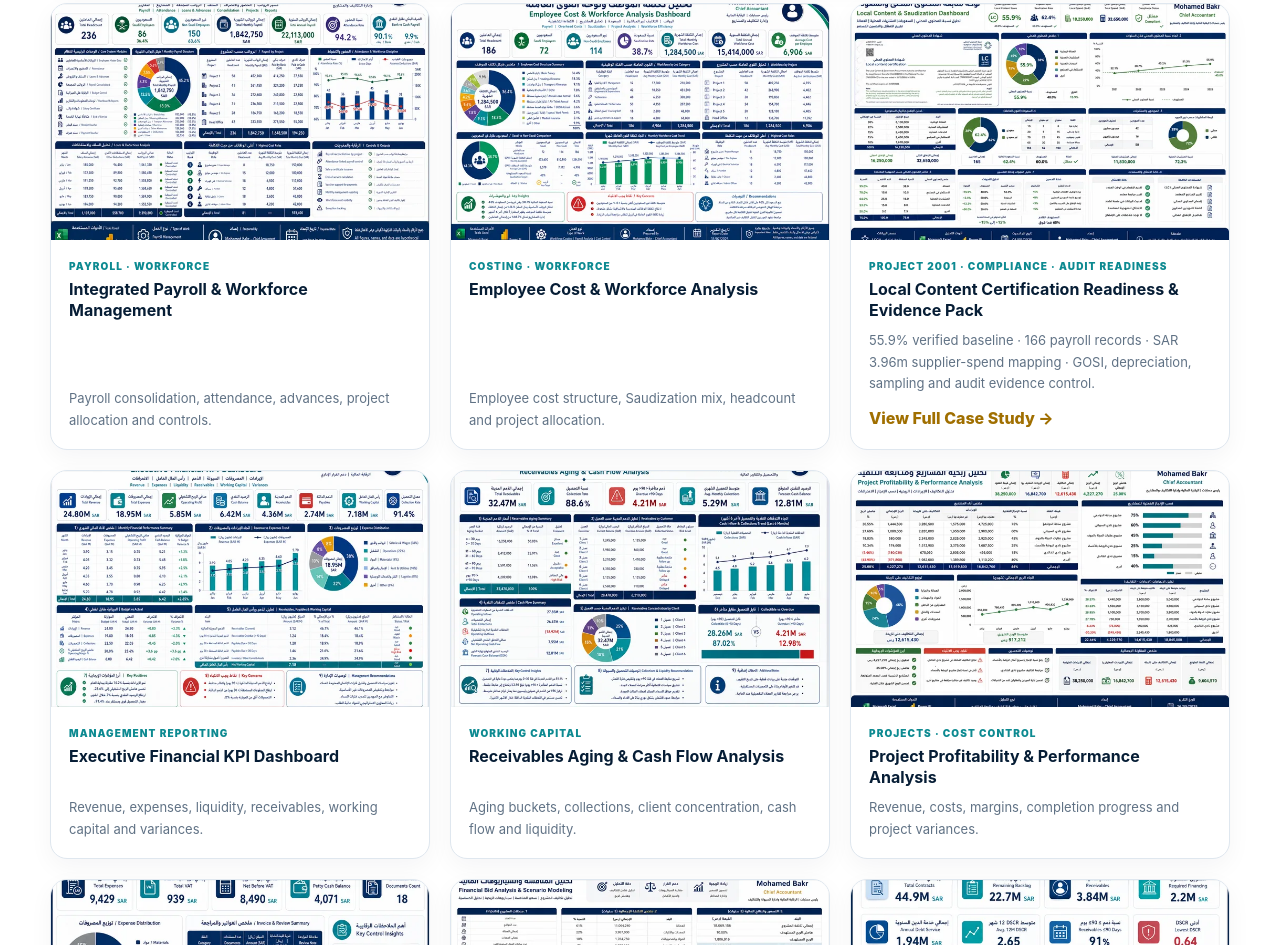
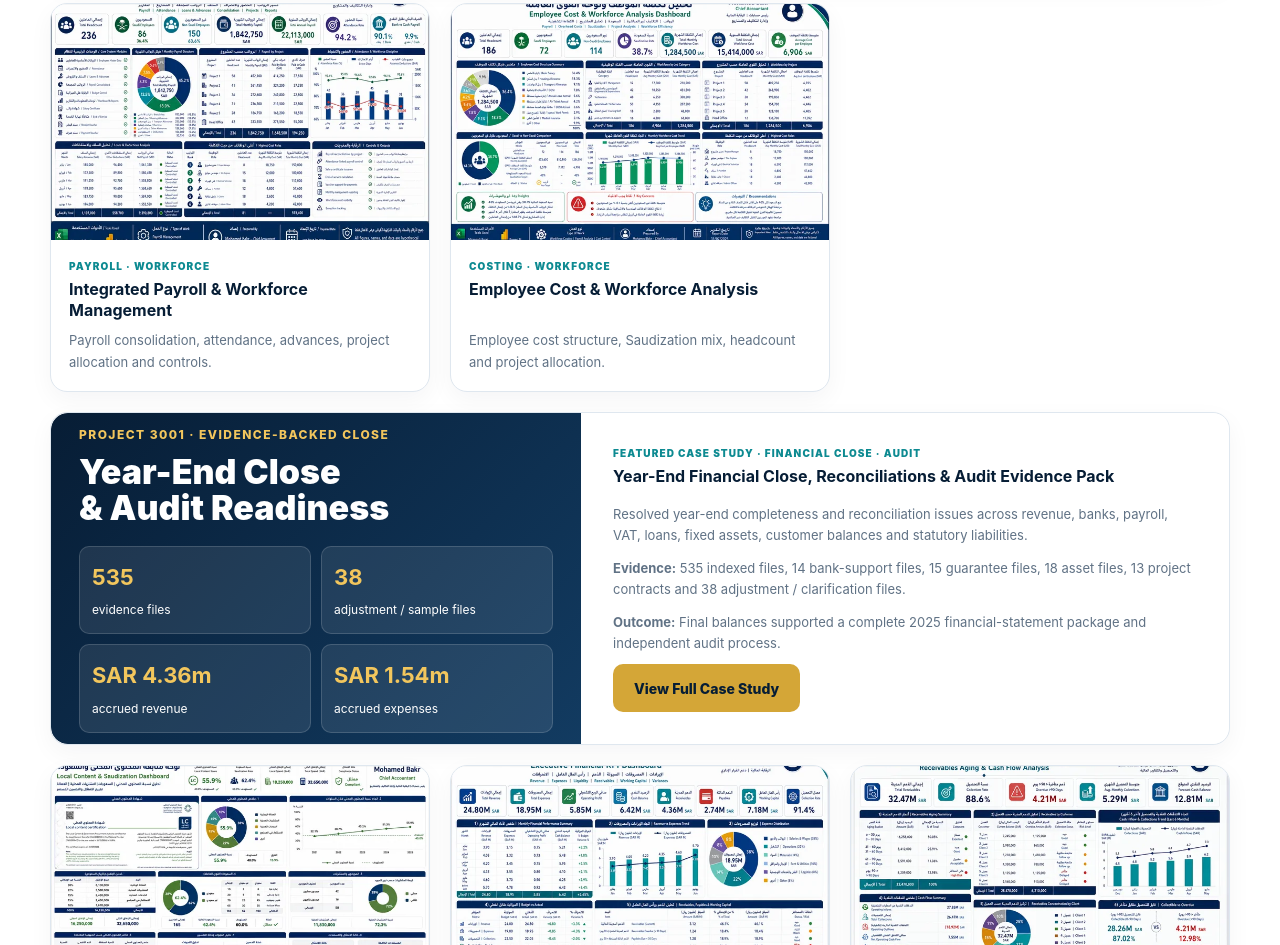
Before and after one commit to accbakr7-jpg/mohamed-bakr-portfolio, a plain HTML site: page index.html in a window 1280 px wide. Shown: the part 3194-4139 px from the top of the page. Drawn offline with Linux system fonts and the light colour scheme.

Commit message:
Add files via upload

```diff
--- a/index.html
+++ b/index.html
@@ -230,6 +230,7 @@
     <div class="portfolio-filters" aria-label="Portfolio filters">
       <button class="filter-btn active" data-filter="all">All</button>
       <button class="filter-btn" data-filter="liquidity">Liquidity</button>
+      <button class="filter-btn" data-filter="audit">Audit & Close</button>
       <button class="filter-btn" data-filter="reporting">Reporting</button>
       <button class="filter-btn" data-filter="projects">Projects</button>
       <button class="filter-btn" data-filter="workforce">Workforce</button>
@@ -255,6 +256,30 @@
       </article>
       <article class="project" data-category="workforce"><div class="project-media" data-full="assets/payroll-workforce.png" data-alt="Integrated Payroll and Workforce Management"><img loading="lazy" decoding="async" src="assets/thumbs/payroll-workforce.webp" alt="Integrated Payroll and Workforce Management"></div><div class="project-body"><div class="project-label">Payroll · Workforce</div><h3>Integrated Payroll & Workforce Management</h3><p>Payroll consolidation, attendance, advances, project allocation and controls.</p></div></article>
       <article class="project" data-category="workforce"><div class="project-media" data-full="assets/employee-cost.png" data-alt="Employee Cost and Workforce Analysis"><img loading="lazy" decoding="async" src="assets/thumbs/employee-cost.webp" alt="Employee Cost and Workforce Analysis"></div><div class="project-body"><div class="project-label">Costing · Workforce</div><h3>Employee Cost & Workforce Analysis</h3><p>Employee cost structure, Saudization mix, headcount and project allocation.</p></div></article>
+      <article class="project" data-category="audit" style="grid-column:1 / -1;">
+        <a href="audit-close-case-study.html" style="text-decoration:none;color:inherit;display:grid;grid-template-columns:minmax(0,.9fr) minmax(360px,1.1fr);background:inherit;border-radius:inherit;overflow:hidden;">
+          <div class="project-media" style="min-height:300px;background:linear-gradient(135deg,#071d35,#123b61);padding:28px;display:flex;align-items:center;">
+            <div style="width:100%;color:white;">
+              <div style="font-size:12px;letter-spacing:.12em;text-transform:uppercase;color:#f2c65d;font-weight:800;">Project 3001 · Evidence-Backed Close</div>
+              <div style="font-size:34px;font-weight:900;line-height:1.05;margin:10px 0 20px;">Year-End Close<br>& Audit Readiness</div>
+              <div style="display:grid;grid-template-columns:1fr 1fr;gap:10px;">
+                <div style="background:rgba(255,255,255,.09);border:1px solid rgba(255,255,255,.15);border-radius:10px;padding:12px;"><b style="font-size:22px;color:#f2c65d;">535</b><br><span style="font-size:12px;">evidence files</span></div>
+                <div style="background:rgba(255,255,255,.09);border:1px solid rgba(255,255,255,.15);border-radius:10px;padding:12px;"><b style="font-size:22px;color:#f2c65d;">38</b><br><span style="font-size:12px;">adjustment / sample files</span></div>
+                <div style="background:rgba(255,255,255,.09);border:1px solid rgba(255,255,255,.15);border-radius:10px;padding:12px;"><b style="font-size:22px;color:#f2c65d;">SAR 4.36m</b><br><span style="font-size:12px;">accrued revenue</span></div>
+                <div style="background:rgba(255,255,255,.09);border:1px solid rgba(255,255,255,.15);border-radius:10px;padding:12px;"><b style="font-size:22px;color:#f2c65d;">SAR 1.54m</b><br><span style="font-size:12px;">accrued expenses</span></div>
+              </div>
+            </div>
+          </div>
+          <div class="project-body" style="display:flex;flex-direction:column;justify-content:center;padding:32px;">
+            <div class="project-label">Featured Case Study · Financial Close · Audit</div>
+            <h3>Year-End Financial Close, Reconciliations & Audit Evidence Pack</h3>
+            <p>Resolved year-end completeness and reconciliation issues across revenue, banks, payroll, VAT, loans, fixed assets, customer balances and statutory liabilities.</p>
+            <p><strong>Evidence:</strong> 535 indexed files, 14 bank-support files, 15 guarantee files, 18 asset files, 13 project contracts and 38 adjustment / clarification files.</p>
+            <p><strong>Outcome:</strong> Final balances supported a complete 2025 financial-statement package and independent audit process.</p>
+            <span class="btn btn-primary" style="align-self:flex-start;margin-top:10px;">View Full Case Study</span>
+          </div>
+        </a>
+      </article>
       <article class="project" data-category="compliance">
         <a href="local-content-case-study.html" style="text-decoration:none;color:inherit;display:block;height:100%;">
           <div class="project-media"><img loading="lazy" decoding="async" src="assets/thumbs/local-content.webp" alt="Local Content Certification Readiness and Audit Evidence Pack"></div>
```
